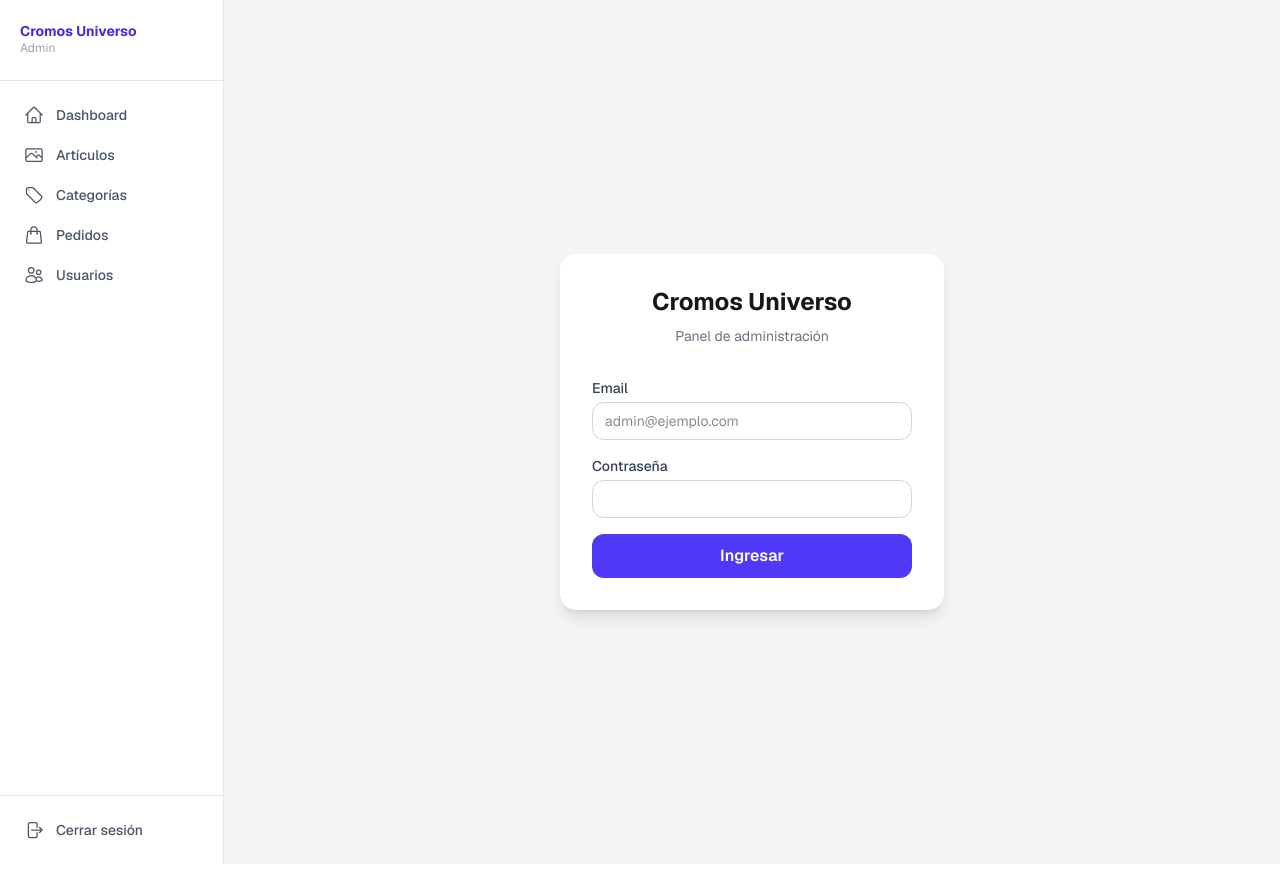
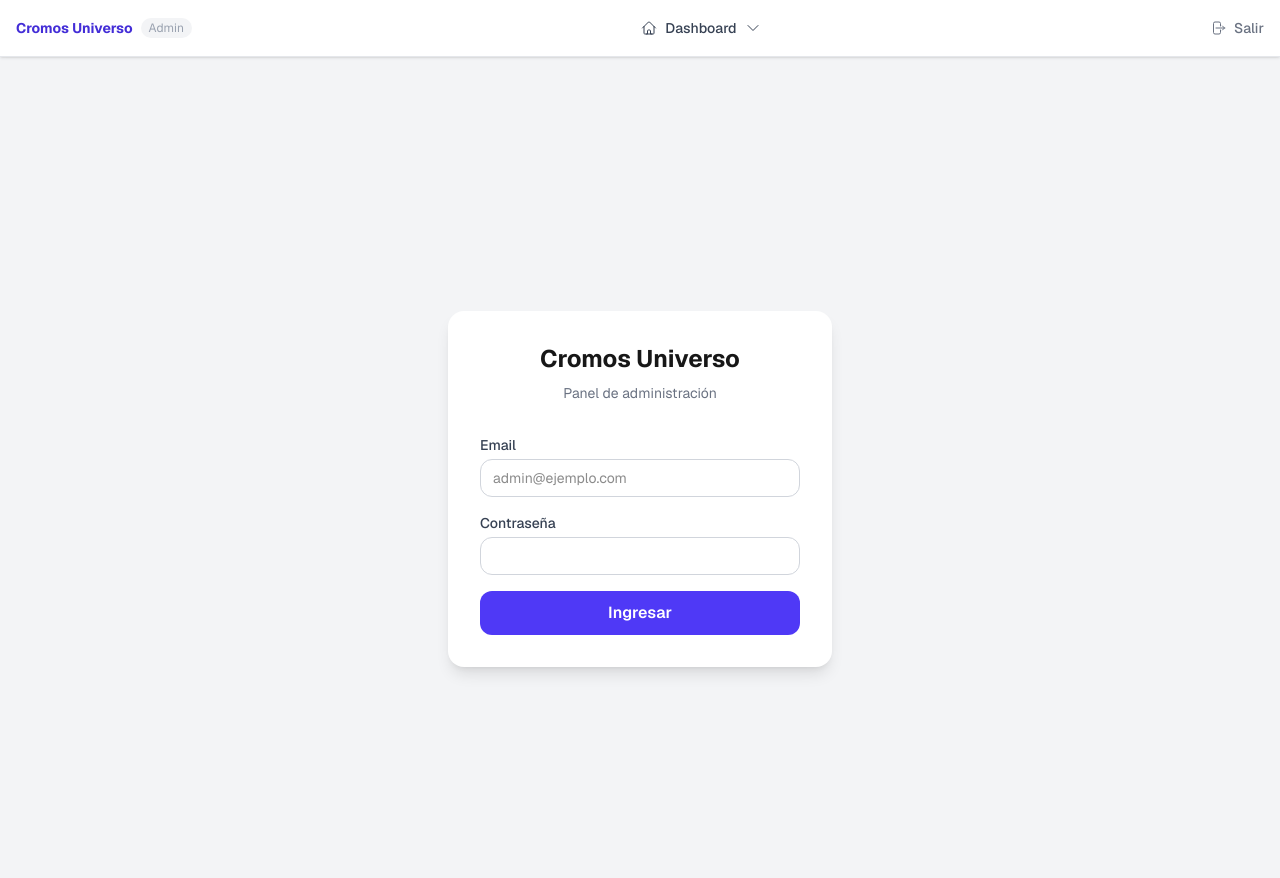
Before and after one commit to giriarte/cromos-universo, a Next.js app: page /admin/login in a window 1280 px wide. Shown: the top 878 px of the page. Built offline with nearby package versions, Linux system fonts and the light colour scheme.

Commit message:
Menu admin to the top

```diff
--- a/src/app/admin/layout.tsx
+++ b/src/app/admin/layout.tsx
@@ -1,10 +1,10 @@
-import AdminSidebar from "@/components/admin/AdminSidebar";
+import AdminHeader from "@/components/admin/AdminHeader";
 
 export default function AdminLayout({ children }: { children: React.ReactNode }) {
   return (
-    <div className="flex min-h-screen bg-gray-100">
-      <AdminSidebar />
-      <main className="flex-1 p-8 overflow-auto">{children}</main>
+    <div className="min-h-screen bg-gray-100">
+      <AdminHeader />
+      <main className="max-w-7xl mx-auto px-4 py-8">{children}</main>
     </div>
   );
 }
--- /dev/null
+++ b/src/components/admin/AdminHeader.tsx
@@ -0,0 +1,98 @@
+"use client";
+
+import { useState, useRef, useEffect } from "react";
+import Link from "next/link";
+import { usePathname } from "next/navigation";
+import { signOut } from "next-auth/react";
+import {
+  HomeIcon,
+  PhotoIcon,
+  ShoppingBagIcon,
+  UsersIcon,
+  TagIcon,
+  ChevronDownIcon,
+  ArrowRightStartOnRectangleIcon,
+} from "@heroicons/react/24/outline";
+
+const links = [
+  { href: "/admin", label: "Dashboard", icon: HomeIcon, exact: true },
+  { href: "/admin/articles", label: "Artículos", icon: PhotoIcon, exact: false },
+  { href: "/admin/categories", label: "Categorías", icon: TagIcon, exact: false },
+  { href: "/admin/orders", label: "Pedidos", icon: ShoppingBagIcon, exact: false },
+  { href: "/admin/users", label: "Usuarios", icon: UsersIcon, exact: false },
+];
+
+export default function AdminHeader() {
+  const pathname = usePathname();
+  const [open, setOpen] = useState(false);
+  const ref = useRef<HTMLDivElement>(null);
+
+  const active = links.find(({ href, exact }) =>
+    exact ? pathname === href : pathname.startsWith(href)
+  ) ?? links[0];
+
+  useEffect(() => {
+    function handleClickOutside(e: MouseEvent) {
+      if (ref.current && !ref.current.contains(e.target as Node)) setOpen(false);
+    }
+    document.addEventListener("mousedown", handleClickOutside);
+    return () => document.removeEventListener("mousedown", handleClickOutside);
+  }, []);
+
+  return (
+    <header className="sticky top-0 z-50 bg-white border-b border-gray-200 shadow-sm">
+      <div className="max-w-7xl mx-auto px-4 h-14 flex items-center justify-between gap-6">
+
+        {/* Brand */}
+        <div className="flex items-center gap-2 shrink-0">
+          <span className="font-bold text-indigo-700 text-sm">Cromos Universo</span>
+          <span className="text-xs text-gray-400 bg-gray-100 px-2 py-0.5 rounded-full">Admin</span>
+        </div>
+
+        {/* Nav dropdown */}
+        <div ref={ref} className="relative">
+          <button
+            onClick={() => setOpen((o) => !o)}
+            className="flex items-center gap-2 text-sm font-medium text-gray-700 hover:text-indigo-700 transition-colors"
+          >
+            <active.icon className="h-4 w-4" />
+            {active.label}
+            <ChevronDownIcon className={`h-4 w-4 transition-transform duration-200 ${open ? "rotate-180" : ""}`} />
+          </button>
+
+          {open && (
+            <div className="absolute left-1/2 -translate-x-1/2 top-full mt-2 w-52 bg-white rounded-xl border border-gray-200 shadow-lg py-1.5 z-50">
+              {links.map(({ href, label, icon: Icon, exact }) => {
+                const isActive = exact ? pathname === href : pathname.startsWith(href);
+                return (
+                  <Link
+                    key={href}
+                    href={href}
+                    onClick={() => setOpen(false)}
+                    className={`flex items-center gap-3 px-4 py-2 text-sm transition-colors ${
+                      isActive
+                        ? "text-indigo-700 font-semibold bg-indigo-50"
+                        : "text-gray-700 hover:bg-gray-50"
+                    }`}
+                  >
+                    <Icon className="h-4 w-4" />
+                    {label}
+                  </Link>
+                );
+              })}
+            </div>
+          )}
+        </div>
+
+        {/* Sign out */}
+        <button
+          onClick={() => signOut({ callbackUrl: "/admin/login" })}
+          className="flex items-center gap-2 text-sm font-medium text-gray-500 hover:text-red-600 transition-colors shrink-0"
+        >
+          <ArrowRightStartOnRectangleIcon className="h-4 w-4" />
+          Salir
+        </button>
+      </div>
+    </header>
+  );
+}
```
